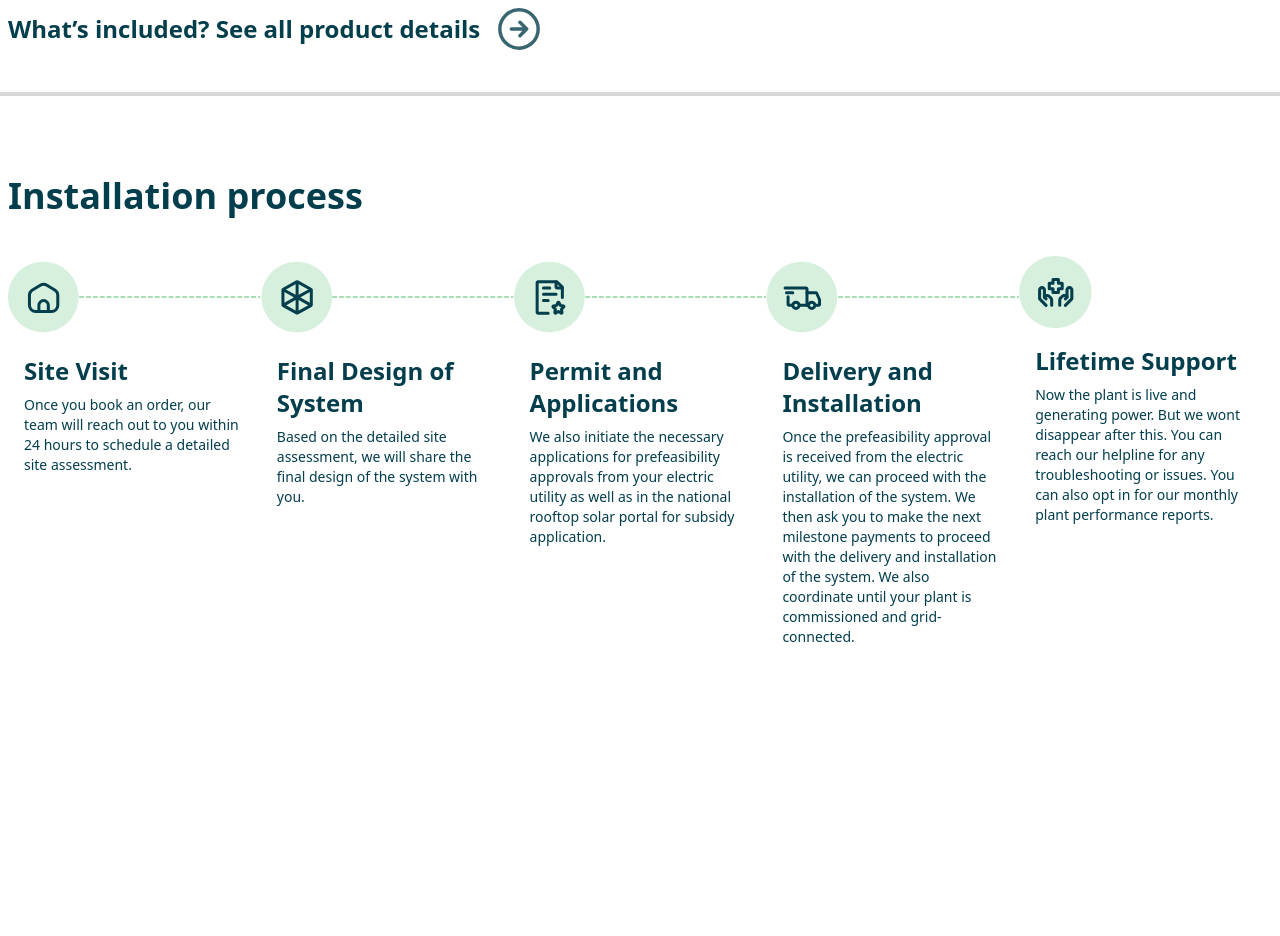
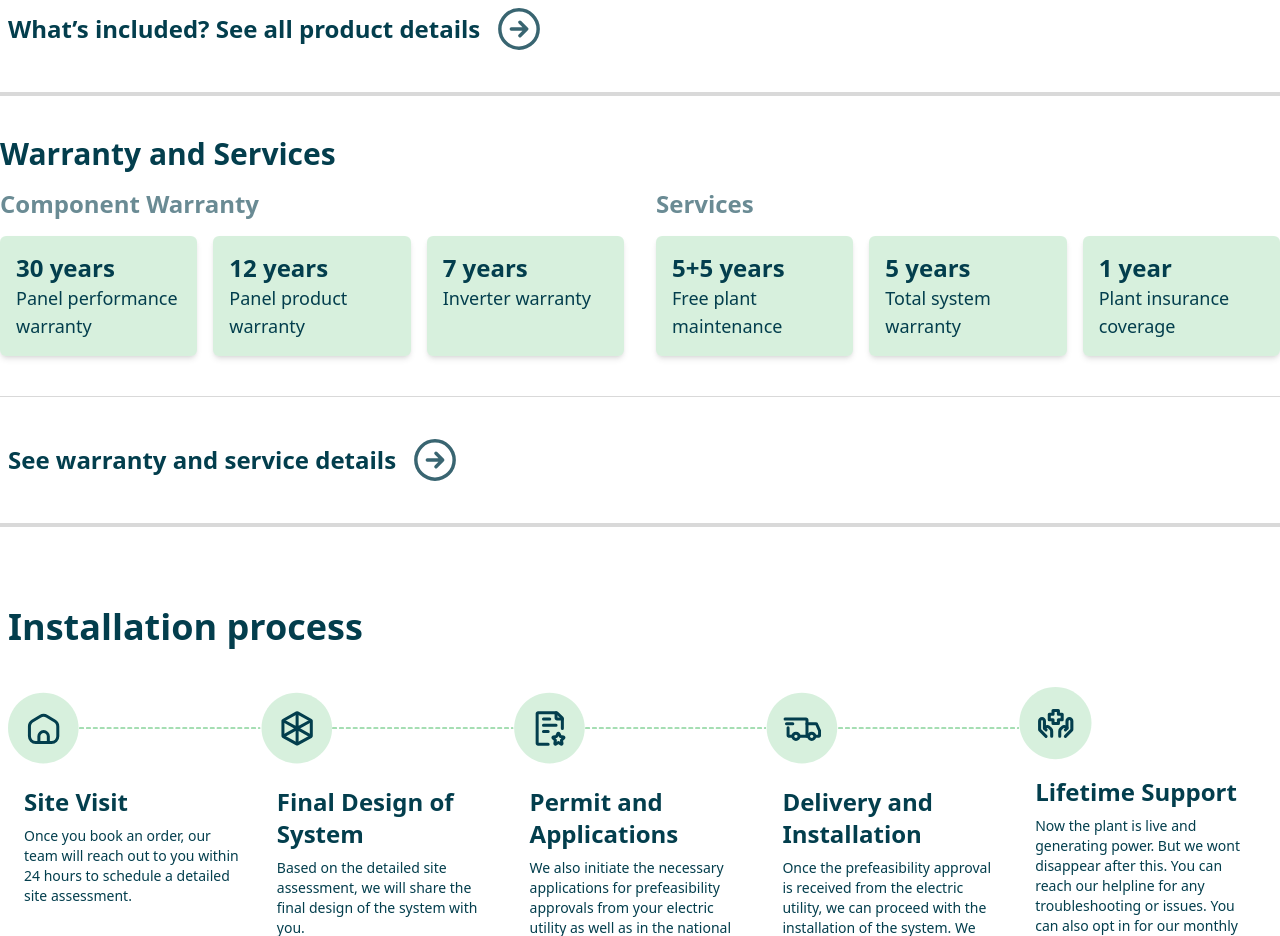
Before and after one commit to Abhaykumar404/Product-page, a Next.js app: page / in a window 1280 px wide. Shown: the part 1280-2216 px from the top of the page. Before the commit the page ends 1927 px from the top, so only its background shows below. Built offline with nearby package versions, Linux system fonts and the light colour scheme.

Commit message:
warranty added

```diff
--- /dev/null
+++ b/src/app/components/Warranty.tsx
@@ -0,0 +1,65 @@
+import React from 'react'
+
+function Warranty() {
+  return (
+    <div className='lg:text-3xl text-xl flex flex-col gap-4 font-bold text-[#033E4D] xl:max-w-[1340px] 2xl:max-w-[1470px] w-full xl-mx-auto mx-2'>
+    Warranty and Services
+    <div className='flex lg:flex-row flex-col gap-8'>
+      <div className='lg:text-2xl text-lg flex flex-col gap-4 lg:w-1/2 w-full font-bold text-[#6A8B94]'>
+        Component Warranty
+        <div className='grid grid-cols-3 gap-4'>
+          <div className='bg-[#38B55733] p-4 rounded-md shadow-md text-[#033E4D] text-sm lg:text-lg font-normal'>
+            <span className='lg:text-2xl text-lg font-bold'>
+              30 years
+            </span>
+            <br />
+            Panel performance warranty
+          </div>
+          <div className='bg-[#38B55733] p-4 rounded-md shadow-md text-[#033E4D] text-sm lg:text-lg font-normal'>
+            <span className='lg:text-2xl text-lg font-bold'>
+              12 years
+            </span>
+            <br />
+            Panel product warranty
+          </div>
+          <div className='bg-[#38B55733] p-4 rounded-md shadow-md text-[#033E4D] text-sm lg:text-lg font-normal'>
+            <span className='lg:text-2xl text-lg font-bold'>
+              7 years
+            </span>
+            <br />
+            Inverter warranty
+          </div>
+        </div>
+      </div>
+      <div className='lg:text-2xl text-lg flex flex-col gap-4 lg:w-1/2 w-full font-bold text-[#6A8B94]'>
+        Services
+        <div className='grid grid-cols-3 gap-4'>
+          <div className='bg-[#38B55733] p-4 rounded-md shadow-md text-[#033E4D] text-sm lg:text-lg font-normal'>
+            <span className='lg:text-2xl text-lg font-bold'>
+              5+5 years
+            </span>
+            <br />
+            Free plant maintenance
+          </div>
+          <div className='bg-[#38B55733] p-4 rounded-md shadow-md text-[#033E4D] text-sm lg:text-lg font-normal'>
+            <span className='lg:text-2xl text-lg font-bold'>
+              5 years
+            </span>
+            <br />
+            Total system warranty
+          </div>
+          <div className='bg-[#38B55733] p-4 rounded-md shadow-md text-[#033E4D] text-sm lg:text-lg font-normal'>
+            <span className='lg:text-2xl text-lg font-bold'>
+              1 year
+            </span>
+            <br />
+            Plant insurance coverage
+          </div>
+        </div>
+      </div>
+    </div>
+  </div>
+  )
+}
+
+export default Warranty
--- a/src/app/page.tsx
+++ b/src/app/page.tsx
@@ -3,6 +3,7 @@
 import JourneyToBuy from './components/JourneyToBuy';
 import ProductDetailsCard from './components/ProductDetailsCard';
 import ProductOverview from './components/ProductOverview';
+import Warranty from './components/Warranty';
 import Whybuy from './components/Whybuy';
 
 export default function Home() {
@@ -56,6 +57,39 @@ export default function Home() {
         </div>
         <div className='h-[4px] bg-[#D9D9D9] mb-10  mt-10'></div>
 
+        <div className='flex flex-col justify-center items-center'>
+         <Warranty />
+        </div>
+
+        <div className='h-[1px] bg-[#D9D9D9] mt-10'></div>
+        <div className='flex justify-center items-center'>
+          <div className='text-[#033E4D] xl:max-w-[1340px] 2xl:max-w-[1470px] w-full xl-mx-auto mx-2 lg:text-2xl mt-10 text-lg font-bold items-center justify-start flex gap-4'>
+          See warranty and service details
+            <svg
+              className='lg:w-[46px] lg:h-[46px] w-5 h-5 cursor-pointer'
+              viewBox='0 0 20 20'
+              fill='none'
+              xmlns='http://www.w3.org/2000/svg'
+            >
+              <g clipPath='url(#clip0_2873_18227)'>
+                <path
+                  d='M6.66699 10.0013H13.3337M13.3337 10.0013L10.417 7.08464M13.3337 10.0013L10.417 12.918M10.0003 18.3346C14.6028 18.3346 18.3337 14.6038 18.3337 10.0013C18.3337 5.3988 14.6028 1.66797 10.0003 1.66797C5.39783 1.66797 1.66699 5.3988 1.66699 10.0013C1.66699 14.6038 5.39783 18.3346 10.0003 18.3346Z'
+                  stroke='#396571'
+                  strokeWidth='1.5'
+                  strokeLinecap='round'
+                  strokeLinejoin='round'
+                />
+              </g>
+              <defs>
+                <clipPath id='clip0_2873_18227'>
+                  <rect width='20' height='20' fill='white' />
+                </clipPath>
+              </defs>
+            </svg>
+          </div>
+        </div>
+        <div className='h-[4px] bg-[#D9D9D9] mb-10  mt-10'></div>
+
         <JourneyToBuy />
       </div>
     </div>
```
Lines whose indentation alone changed are shown as unchanged.
